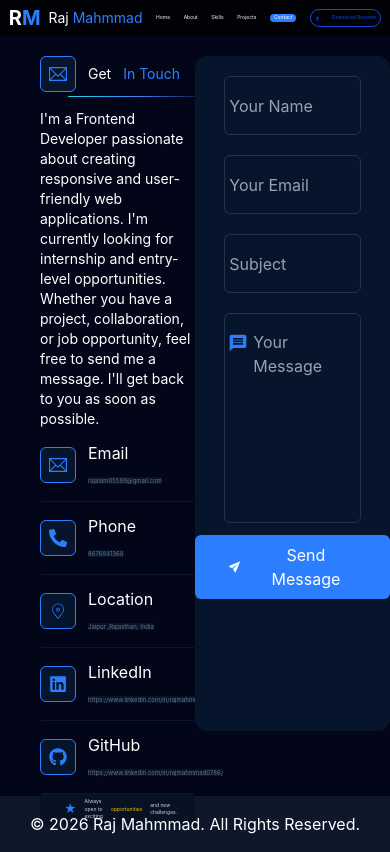
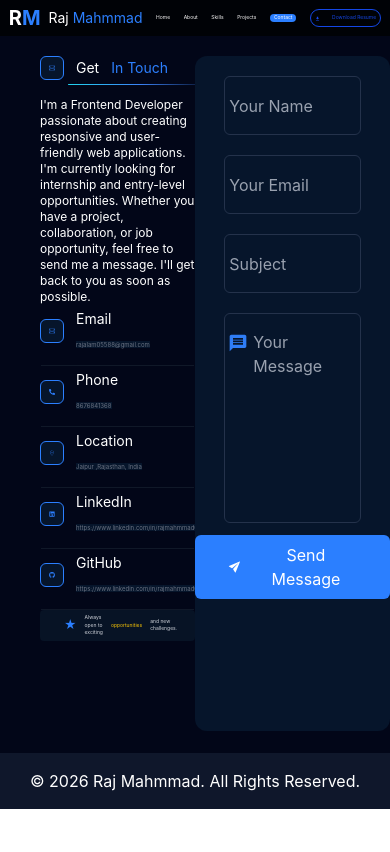
Before and after one commit to RAJMAHMMAD0786/Portfolio, a React (Vite) app: page /contact in a window 390 px wide. Built offline with nearby package versions, Linux system fonts and the light colour scheme.

Commit message:
Making the responsive

```diff
--- a/src/pages/About.jsx
+++ b/src/pages/About.jsx
@@ -42,11 +42,11 @@ function About() {
 
           {/* Paragraph of the About sections  */}
           <div className="paragraphofAbout">
-            <p className="text-white pt-3 text-md max-[750px]:text-xs">I am a B.Tech Computer Science and Engineering student at <span className="text-blue-500 max-[750px]:text-xs">NIMS University</span> with a strong interest in software development and problem-solving. I enjoy building responsive and user-friendly web applications while continuously improving my technical skills.</p>
+            <p className="text-white pt-3 text-md max-[750px]:text-[9px]">I am a B.Tech Computer Science and Engineering student at <span className="text-blue-500 max-[750px]:text-xs">NIMS University</span> with a strong interest in software development and problem-solving. I enjoy building responsive and user-friendly web applications while continuously improving my technical skills.</p>
 
-            <p className="text-white pt-3 text-md max-[750px]:text-xs">I have experience with <span className="text-blue-500 max-[750px]:text-xs">C++, Data Structures & Algorithms, HTML, CSS, JavaScript, React, Node.js, Express.js, and MongoDB.</span> I have also solved 90+ LeetCode problems, which have strengthened my analytical and coding abilities.</p>
+            <p className="text-white pt-3 text-md max-[750px]:text-[9px]">I have experience with <span className="text-blue-500 max-[750px]:text-xs">C++, Data Structures & Algorithms, HTML, CSS, JavaScript, React, Node.js, Express.js, and MongoDB.</span> I have also solved 90+ LeetCode problems, which have strengthened my analytical and coding abilities.</p>
 
-            <p className="text-white pt-3 text-md max-[750px]:text-xs">My goal is to become a <span className="text-blue-500 max-[750px]:text-xs">Full-Stack Developer</span> and contribute to innovative projects that create meaningful real-world impact. I am always eager to learn new technologies and take on new challenges that help me grow as a developer.</p>
+            <p className="text-white pt-3 text-md max-[750px]:text-[9px]">My goal is to become a <span className="text-blue-500 max-[750px]:text-xs">Full-Stack Developer</span> and contribute to innovative projects that create meaningful real-world impact. I am always eager to learn new technologies and take on new challenges that help me grow as a developer.</p>
           </div>
 
           {/* This is the Resume */}
--- a/src/pages/Contact.jsx
+++ b/src/pages/Contact.jsx
@@ -11,14 +11,14 @@ import { IoIosSend } from "react-icons/io";
 
 function Contact() {
   return (
-    <div className="Contactpage h-[85vh] bg-slate-950 max-[750px]:h-[90vh] flex">
+    <div className="Contactpage h-[85vh] bg-slate-950 max-[750px]:h-[85vh] flex">
 
       {/* Left parts of the page  */}
       <div className="leftparts w-1/2 pl-20 pt-5 max-[750px]:pl-10">
 
         {/* heding of the left parts */}
         <div className="GetInTouch">
-          <h1 className="text-white text-4xl flex items-center gap-3 max-[750px]:text-sm"> <TfiEmail className="text-blue-500 bg-[#06152B] rounded-md border border-blue-500 px-2 py-2 text-4xl " /> Get <span className="text-blue-500">In Touch</span></h1>
+          <h1 className="text-white text-4xl flex items-center gap-3 max-[750px]:text-sm"> <TfiEmail className="text-blue-500 bg-[#06152B] rounded-md border border-blue-500 px-2 py-2 text-4xl max-[750px]:text-2xl" /> Get <span className="text-blue-500">In Touch</span></h1>
         </div>
 
         {/* This is the lining below the Get In Touch */}
@@ -26,19 +26,19 @@ function Contact() {
 
         {/* paragraph yani About  */}
         <div className="paragraph">
-          <p className="text-white pt-3 text-md max-[750px]:text-sm">I'm a Frontend Developer passionate about creating responsive and user-friendly web applications. I'm currently looking for internship and entry-level opportunities. Whether you have a project, collaboration, or job opportunity, feel free to send me a message. I'll get back to you as soon as possible.</p>
+          <p className="text-white pt-3 text-md max-[750px]:text-xs">I'm a Frontend Developer passionate about creating responsive and user-friendly web applications. I'm currently looking for internship and entry-level opportunities. Whether you have a project, collaboration, or job opportunity, feel free to send me a message. I'll get back to you as soon as possible.</p>
         </div>
 
         {/* email  */}
-        <div className="Email flex gap-3 items-center pt-3">
+        <div className="Email flex gap-3 items-center pt-3 max-[750px]:pt-1">
           {/* logo of the Email */}
           <div className="Emaillogo">
-            <TfiEmail className="text-blue-500 bg-[#06152B] rounded-md border border-blue-500 px-2 py-2 text-4xl" />
+            <TfiEmail className="text-blue-500 bg-[#06152B] rounded-md border border-blue-500 px-2 py-2 text-4xl max-[750px]:text-2xl" />
           </div>
 
           {/* Contant of the Email */}
           <div className="content">
-            <p className="text-white">Email</p>
+            <p className="text-white max-[750px]:text-sm">Email</p>
             <span className="text-gray-500 bg-[#06152B] text-xs ml-1 mb-5 px-2 max-[750px]:text-[6px] max-[750px]:ml-0 max-[750px]:px-0">rajalam05588@gmail.com</span>
           </div>
 
@@ -48,15 +48,15 @@ function Contact() {
         <div className="w-[99%] border-t border-gray-900 mx-auto mt-2 max-[750px]:mt-3"></div>
 
         {/* Phone  */}
-        <div className="Phone flex gap-3 items-center pt-3">
+        <div className="Phone flex gap-3 items-center pt-3 max-[750px]:pt-1">
           {/* logo of the Phone */}
           <div className="Phonelogo">
-            <FaPhoneAlt className="text-blue-500 bg-[#06152B] rounded-md border border-blue-500 px-2 py-2 text-4xl" />
+            <FaPhoneAlt className="text-blue-500 bg-[#06152B] rounded-md border border-blue-500 px-2 py-2 text-4xl max-[750px]:text-2xl" />
           </div>
 
           {/* Contant of the Phone */}
           <div className="content">
-            <p className="text-white">Phone</p>
+            <p className="text-white max-[750px]:text-sm">Phone</p>
             <span className="text-gray-500 bg-[#06152B] text-xs ml-1 mb-5 px-2 max-[750px]:text-[6px] max-[750px]:ml-0 max-[750px]:px-0">8676841368</span>
           </div>
 
@@ -67,15 +67,15 @@ function Contact() {
 
 
         {/* Location  */}
-        <div className="Location flex gap-3 items-center pt-3">
+        <div className="Location flex gap-3 items-center pt-3 max-[750px]:pt-1">
           {/* logo of the Location */}
           <div className="Locationlogo">
-            <CiLocationOn className="text-blue-500 bg-[#06152B] rounded-md border border-blue-500 px-2 py-2 text-4xl" />
+            <CiLocationOn className="text-blue-500 bg-[#06152B] rounded-md border border-blue-500 px-2 py-2 text-4xl max-[750px]:text-2xl" />
           </div>
 
           {/* Contant of the Location */}
           <div className="content">
-            <p className="text-white">Location</p>
+            <p className="text-white max-[750px]:text-sm">Location</p>
             <span className="text-gray-500 bg-[#06152B] text-xs ml-1 mb-5 px-2 max-[750px]:text-[6px] max-[750px]:ml-0 max-[750px]:px-0">Jaipur ,Rajasthan, India</span>
           </div>
 
@@ -86,15 +86,15 @@ function Contact() {
 
 
         {/* LinkedIn  */}
-        <div className="LinkedIn flex gap-3 items-center pt-3">
+        <div className="LinkedIn flex gap-3 items-center pt-3 max-[750px]:pt-1">
           {/* logo of the LinkedIn */}
           <div className="LinkedInlogo">
-            <FaLinkedin className="text-blue-500 bg-[#06152B] rounded-md border border-blue-500 px-2 py-2 text-4xl" />
+            <FaLinkedin className="text-blue-500 bg-[#06152B] rounded-md border border-blue-500 px-2 py-2 text-4xl max-[750px]:text-2xl" />
           </div>
 
           {/* Contant of the LinkedIn */}
           <div className="content">
-            <p className="text-white">LinkedIn</p>
+            <p className="text-white max-[750px]:text-sm">LinkedIn</p>
             <span onClick={() =>
               window.open("https://www.linkedin.com/in/rajmahmmad0786/", "_blank")} className="text-gray-500 bg-[#06152B] text-xs ml-1 mb-5 px-2 hover:cursor-pointer hover:bg-[#010e1f] max-[750px]:text-[6px] max-[750px]:ml-0 max-[750px]:px-0">https://www.linkedin.com/in/rajmahmmad0786/</span>
           </div>
@@ -106,15 +106,15 @@ function Contact() {
 
 
         {/* GitHub  */}
-        <div className="GitHub flex gap-3 items-center pt-3">
+        <div className="GitHub flex gap-3 items-center pt-3 max-[750px]:pt-1">
           {/* logo of the GitHub */}
           <div className="GitHublogo">
-            <FaGithub className="text-blue-500 bg-[#06152B] rounded-md border border-blue-500 px-2 py-2 text-4xl" />
+            <FaGithub className="text-blue-500 bg-[#06152B] rounded-md border border-blue-500 px-2 py-2 text-4xl max-[750px]:text-2xl" />
           </div>
 
           {/* Contant of the GitHub */}
           <div className="content">
-            <p className="text-white">GitHub</p>
+            <p className="text-white max-[750px]:text-sm">GitHub</p>
             <span onClick={() =>
               window.open("https://github.com/RAJMAHMMAD0786", "_blank")} className="text-gray-500 bg-[#06152B] text-xs ml-1 mb-5 px-2 hover:cursor-pointer hover:bg-[#010e1f] max-[750px]:text-[6px] max-[750px]:ml-0 max-[750px]:px-0">https://www.linkedin.com/in/rajmahmmad0786/</span>
           </div>
--- a/src/pages/Projects.jsx
+++ b/src/pages/Projects.jsx
@@ -159,7 +159,7 @@ function Projects() {
 
           {/* This is the heading of the project or name*/}
           <div className="headingogproject">
-            <h1 className="text-green-500 font-bold text-2xl ml-7 mt-2 max-[750px]:text-md max-[750px]:mt-0">Password<span className="text-white">Manager</span></h1>
+            <h1 className="text-green-500 font-bold text-2xl ml-7 mt-2 max-[750px]:text-md max-[750px]:mt-0">Password <span className="text-white">Manager</span></h1>
           </div>
 
           {/* This is the paragrph of the Spotify  */}
```
